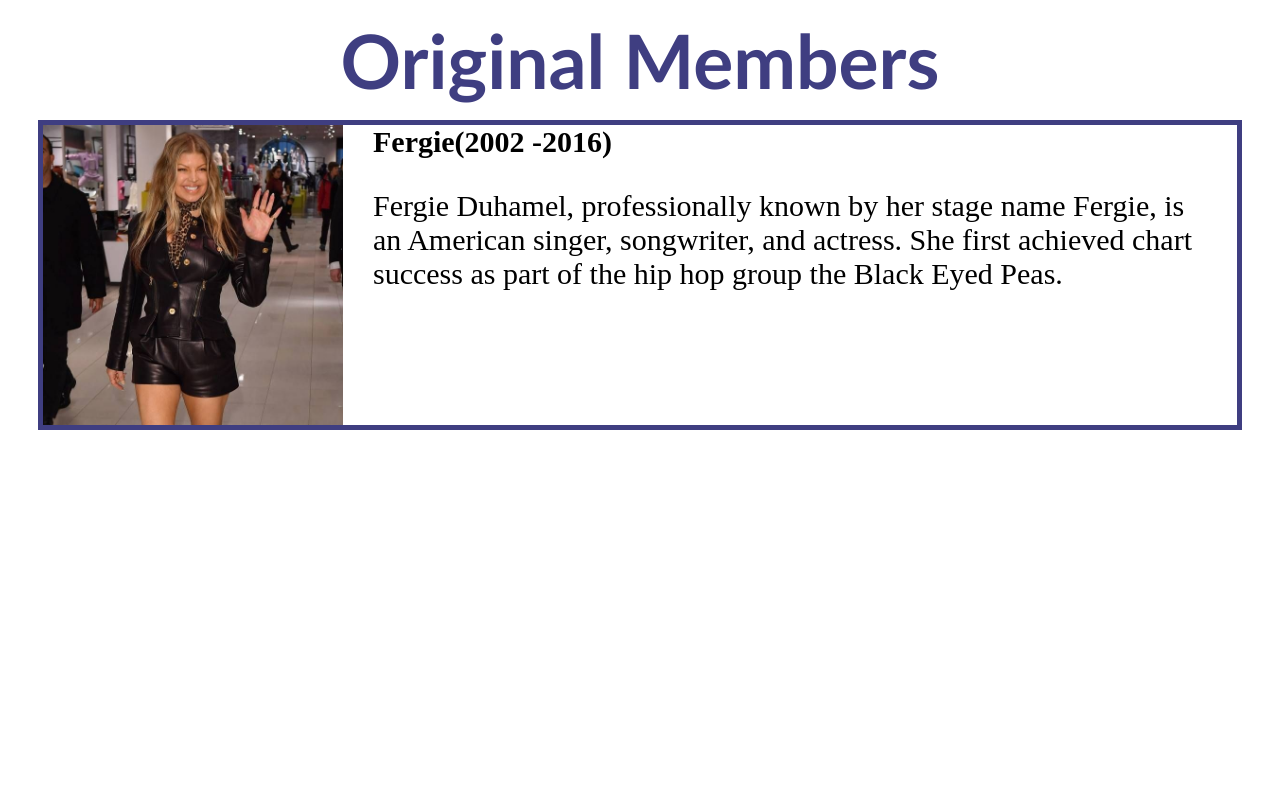
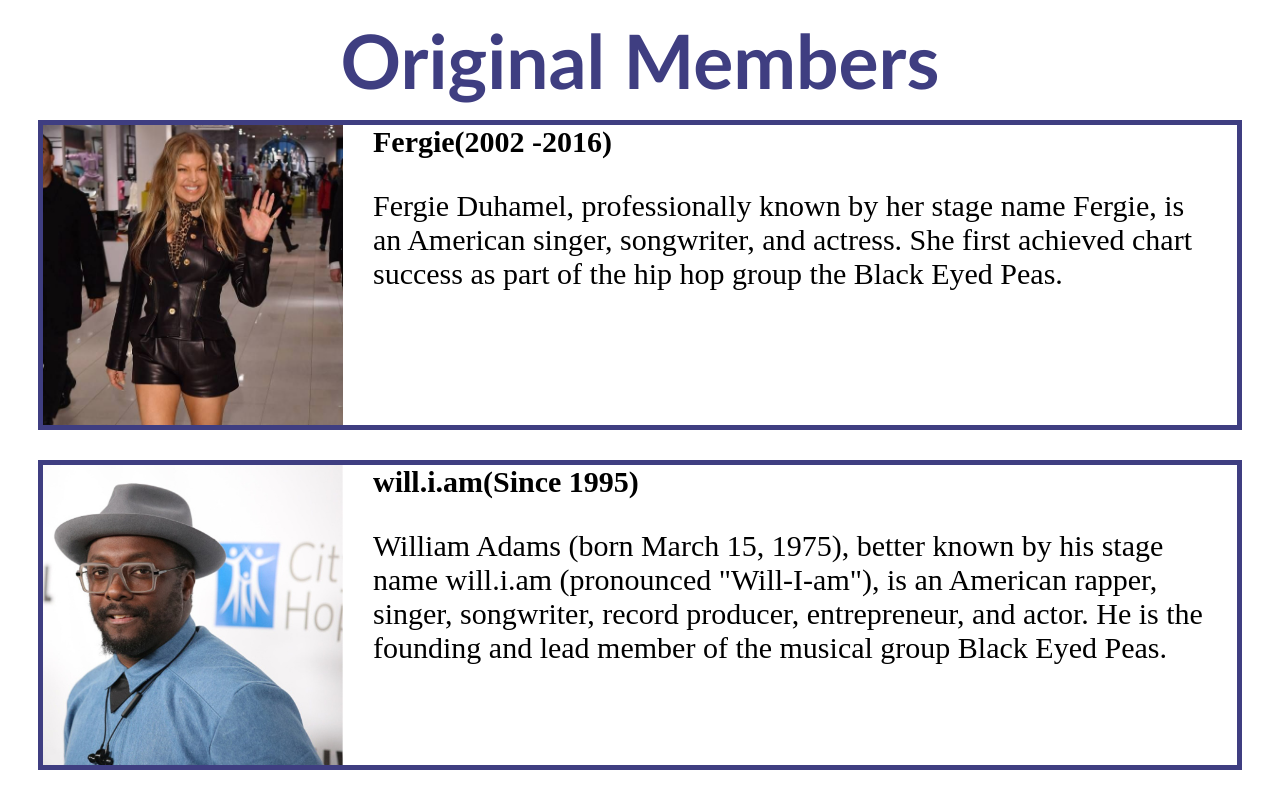
Before and after one commit to ericwafula/my-favorite-band, a plain HTML site: page index.html in a window 1280 px wide. Shown: the part 1092-1892 px from the top of the page. Before the commit the page ends 1552 px from the top, so only its background shows below. Drawn offline with Linux system fonts and the light colour scheme.

Commit message:
added will.i.am's biography

```diff
--- a/index.html
+++ b/index.html
@@ -26,6 +26,16 @@
 
             </div>
 
+            <div class="f-div">
+
+                <img class="fergie-image" src="./images/Will.I.Am.jpg">
+
+                <p class="member-names">will.i.am(Since 1995)</p>
+
+                <p class="personal-description">William Adams (born March 15, 1975), better known by his stage name will.i.am (pronounced "Will-I-am"), is an American rapper, singer, songwriter, record producer, entrepreneur, and actor. He is the founding and lead member of the musical group Black Eyed Peas.</p>
+
+            </div>
+
 
 
         </div>
```
